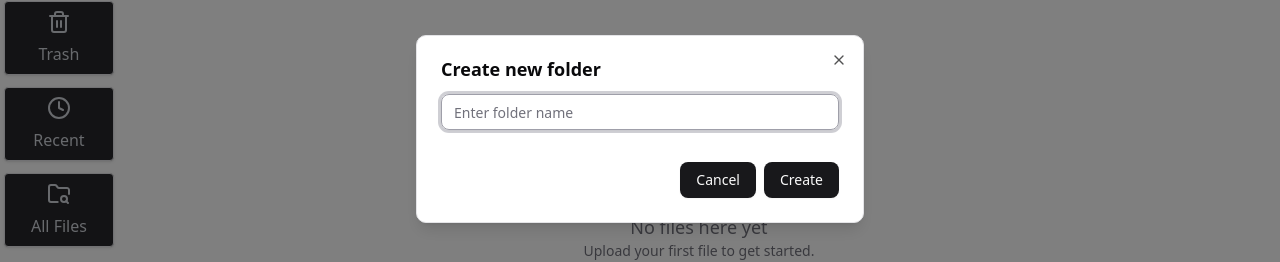
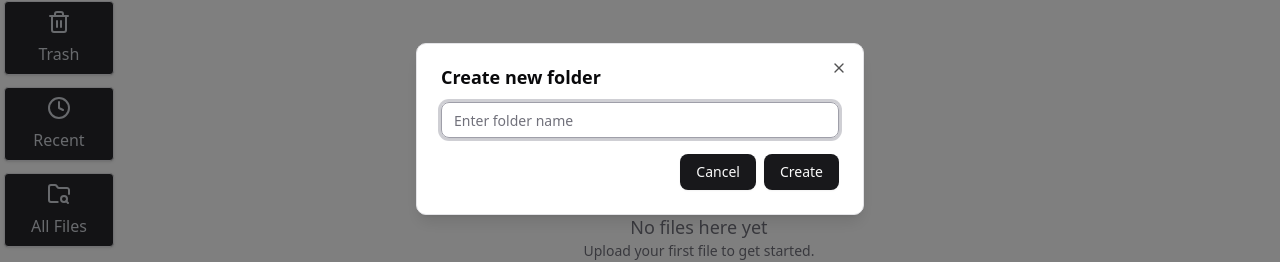
Before and after one commit to IshaMeera/MaxDrive, a React (Vite) app in the folder frontend/: page /dashboard in a window 1280 px wide. Both pictures are taken after a click on the element "New Folder". Shown: the part 271-533 px from the top of the page. Built offline with nearby package versions, Linux system fonts and the light colour scheme; no server answers.

Commit message:
Press enter to subbmit
Create folder dialogue pressing enter will to trigger the subbmit

```diff
--- a/frontend/src/components/FolderDialog.jsx
+++ b/frontend/src/components/FolderDialog.jsx
@@ -13,7 +13,13 @@ const FolderDialog = ({ folderName, setFolderName, onCreate, open, setOpen,
              <DialogHeader>
                 <DialogTitle>Create new folder</DialogTitle>
              </DialogHeader>
-
+      <form
+        onSubmit={(e) => {
+          e.preventDefault(); // Prevent actual form submission
+          onCreate();
+          setOpen(false);
+        }}
+      >
         <Input
             value={folderName}
             onChange={(e) => setFolderName(e.target.value)}
@@ -32,6 +38,7 @@ const FolderDialog = ({ folderName, setFolderName, onCreate, open, setOpen,
                 Create
             </Button>
         </DialogFooter>
+      </form>
         </DialogContent>
         </Dialog>
 
```
